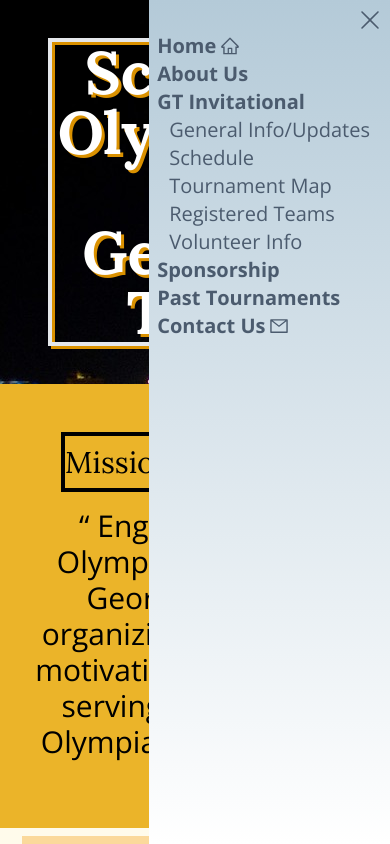
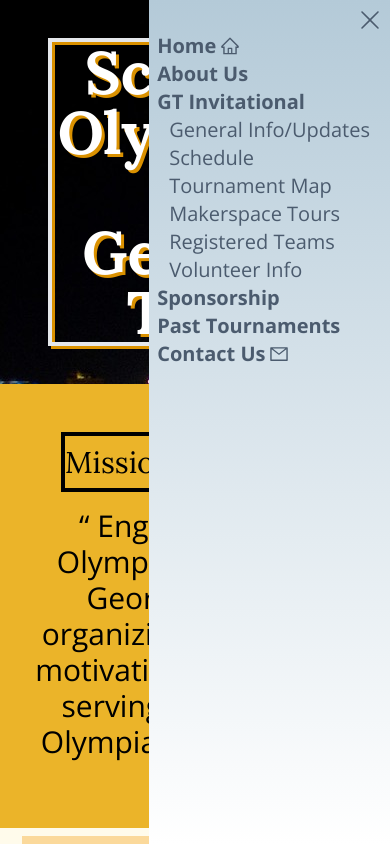
Before and after one commit to scioly-gatech/website, a Next.js app: page / in a window 390 px wide. Both pictures are taken after a click on the button 366 px from the left and 14 px from the top of the page. Shown: the top 844 px of the page. Built offline with nearby package versions, Linux system fonts and the light colour scheme.

Commit message:
Added makerspace tours to nav bar

```diff
--- a/src/app/components/Navbar.tsx
+++ b/src/app/components/Navbar.tsx
@@ -88,6 +88,9 @@ export default function Navbar() {
                         <Link href="/currentTournament/map" className="my-2 mx-3"> Tournament Map </Link>
                     </li>
                     <li>
+                        <Link href="/currentTournament/tours" className="my-2 mx-3"> Makerspace Tours </Link>
+                    </li>
+                    <li>
                         <Link href="/currentTournament/teamInfo" className="my-2 mx-3"> Registered Teams </Link>
   </li>
                     <li>
@@ -137,6 +140,9 @@ export default function Navbar() {
                             <li>
                                 <Link href="/currentTournament/map" className="hover:text-lightOrange text-xl"> Tournament Map </Link>
                             </li>
+                            <li>
+                                <Link href="/currentTournament/tours" className="hover:text-lightOrange text-xl"> Makerspace Tours </Link>
+                            </li>
                            <li>
                                 <Link href="/currentTournament/teamInfo" className="hover:text-lightOrange text-xl"> Registered Teams </Link>
   </li>
```
